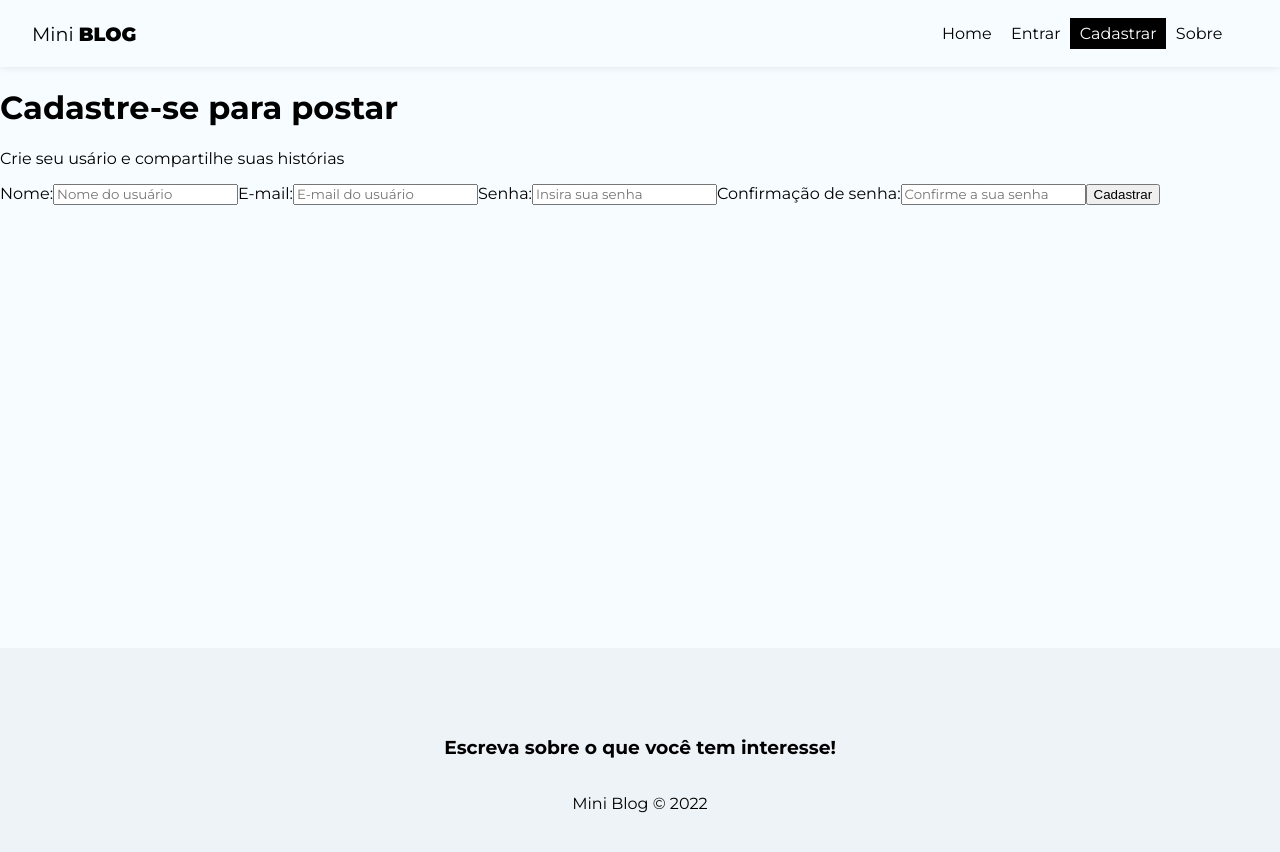
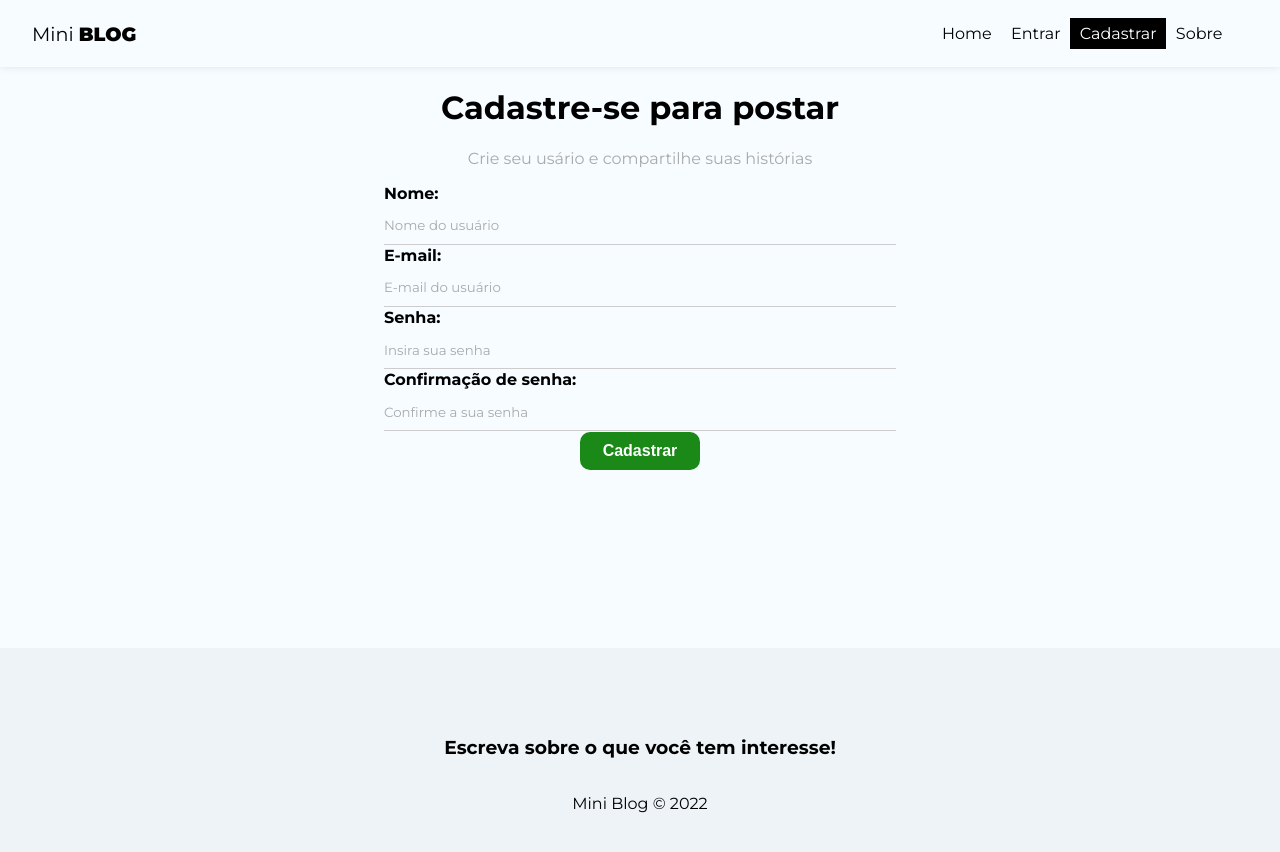
Before and after one commit to isagarci4/miniBlog, a React (Create React App) app: page /register in a window 1280 px wide. Shown: the top 852 px of the page. Built offline with nearby package versions, Linux system fonts and the light colour scheme.

Commit message:
estilizando formulário

```diff
--- a/src/index.css
+++ b/src/index.css
@@ -8,6 +8,7 @@
 input::placeholder,
 textarea::placeholder{
   font-family: "Montserrat", sans-serif;
+  color: #aaa;
 }
 
 input:focus,
@@ -31,3 +32,81 @@
 nav button:hover{
   color: #bbb;
 }
+
+/* form styles */
+form{
+  max-width: 40%;
+  margin: 0 auto;
+}
+
+label {
+  display: flex;
+  flex-direction: column;
+  margin-bottom: 1px;
+}
+
+label span{
+  margin-bottom: .3em;
+  font-weight: bold;
+  text-align: left;
+}
+
+input,
+textarea {
+  box-sizing: border-box;
+  border: none;
+  border-bottom: 1px solid #CCC;
+  padding: .8em 0;
+  background-color: transparent;
+}
+
+.btn {
+  background-color: #1A8918;
+  color: #fff;
+  text-align: center;
+  cursor: pointer;
+  border-radius: 10px;
+  width: 120px;
+  font-weight: bold;
+  border: none;
+  padding: 10px 15px;
+  font-size: 1em;
+}
+
+.btn.btn-dark{
+  background-color: #000;
+  border-radius: 0;
+}
+
+.btn.btn-outline{
+  background-color: transparent;
+  border-radius: 0;
+  color: #000;
+  border: 1px  solid #000;
+  padding: 7px 30px;
+}
+
+.btn:hover{
+  background-color: #0F730C;
+  color: #FFF;
+}
+
+.btn.btn-outline:hover{
+  background-color: #000;
+}
+
+.btn.btn-danger:hover{
+  background-color: #DC3545;
+}
+
+button[disabled] {
+  background-color: #AAA;
+}
+
+.container .error{
+  color: #721c24;
+  background-color: #F8D7DA;
+  border: 1px solid #F5C6CB;
+  padding: 5px;
+  border-radius: 5px;
+}
--- a/src/pages/Register/Register.js
+++ b/src/pages/Register/Register.js
@@ -1,10 +1,10 @@
-// import styles from "./Resgiter.module.css"
+import styles from "./Register.module.css";
 
 import { useState, useEffect } from "react";
 
 const Register = () => {
   return (
-    <div className="register">
+    <div className={styles.register}>
       <h1>Cadastre-se para postar</h1>
       <p>Crie seu usário e compartilhe suas histórias</p>
       <form>
--- a/src/pages/Register/Register.module.css
+++ b/src/pages/Register/Register.module.css
@@ -0,0 +1,7 @@
+.register {
+    text-align: center;
+  }
+
+.register p {
+    color: #aaa;
+}
```
